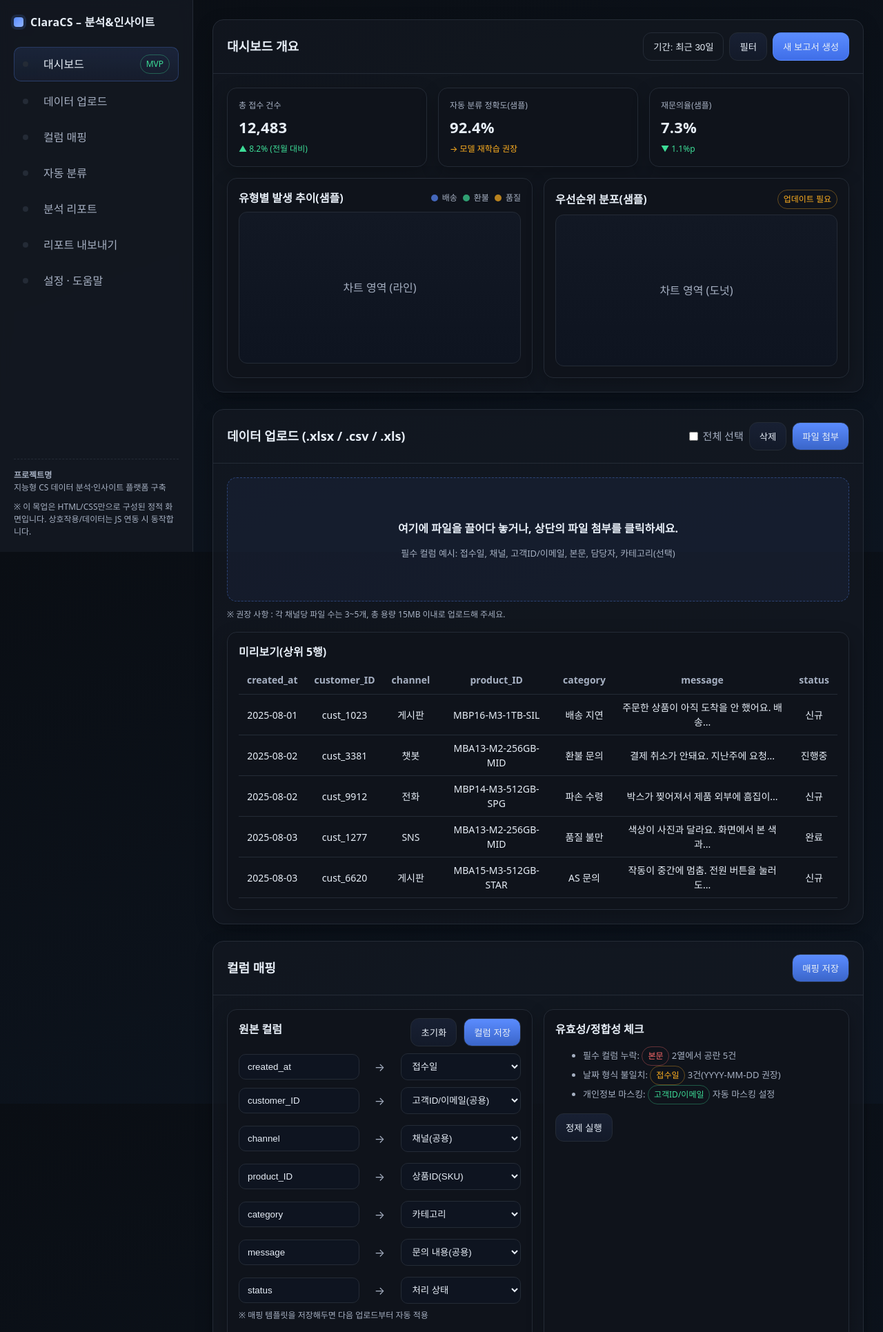
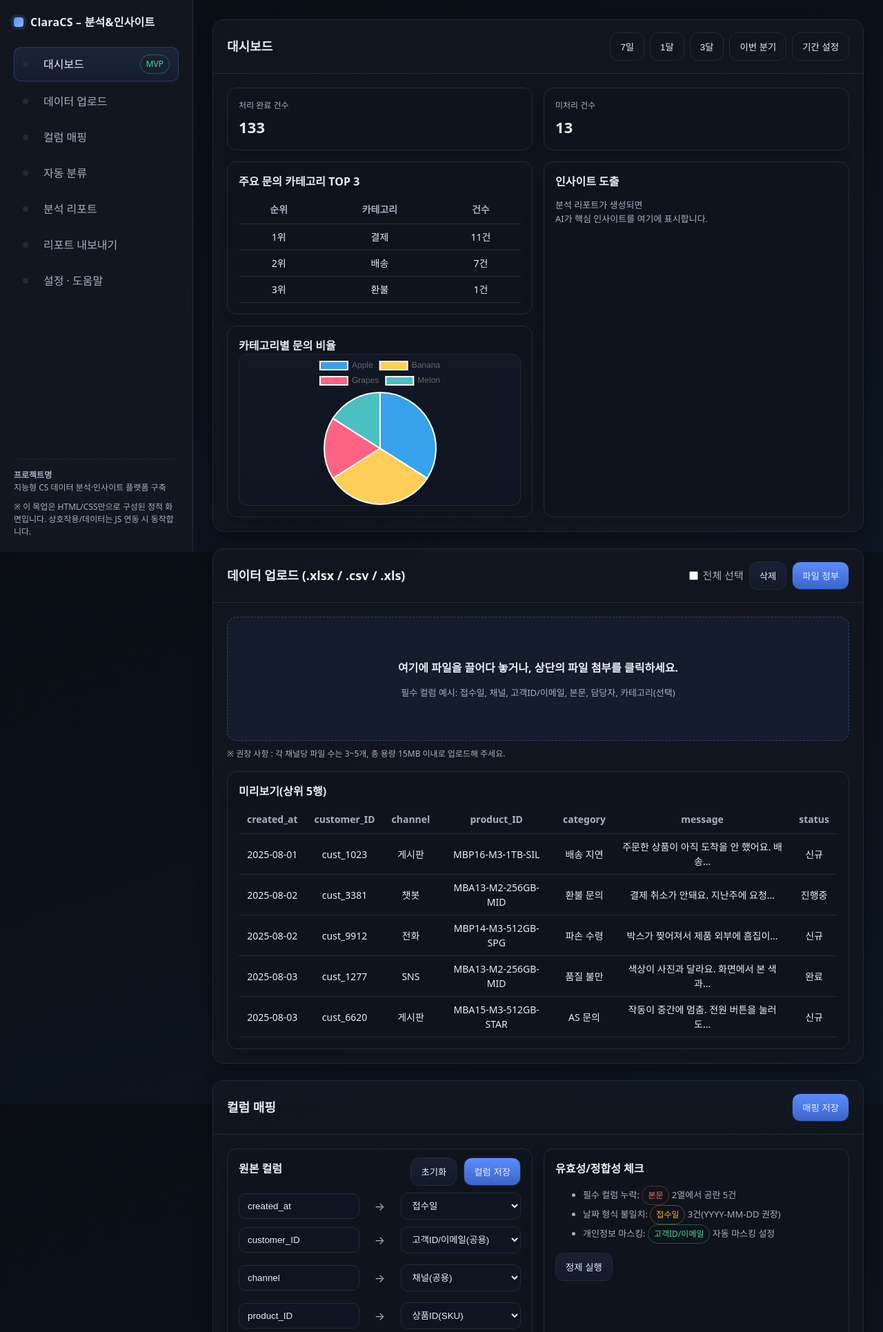
Before and after one commit to ghwo6/ClaraCS, a Flask app: page / in a window 1280 px wide. Shown: the top 1931 px of the page at 69% size. Run offline with Flask 3, Linux system fonts and the light colour scheme; a map, chart or similar area stays blank.

Commit message:
대시보드 추가함

```diff
--- a/app.py
+++ b/app.py
@@ -8,6 +8,7 @@ import os
 import datetime
 import re
 from urllib.parse import quote
+import pandas as pd # 예시를 위해 pandas 사용
 
 def create_app():
     app = Flask(__name__)
@@ -17,6 +18,58 @@ def create_app():
         'uiversion': 3
     }
     Swagger(app)
+
+    @app.route('/dashboard')
+    def get_dashboard_data():
+        """ 여기서 DB 쿼리를 통해 실제 데이터를 가져와야 합니다."""
+        """ 아래는 더미데이터 입니다."""
+            # 1. KPI 데이터
+        kpi_data = {
+            'completed': 133,
+            'pending': 13
+        }
+
+        # 2. TOP 3 카테고리 데이터
+        top_categories_data = [
+            {'rank': 1, 'category': '결제', 'count': 11},
+            {'rank': 2, 'category': '배송', 'count': 7},
+            {'rank': 3, 'category': '환불', 'count': 1}
+        ]
+
+        # 3. 카테고리별 분포 (파이 차트용)
+        category_distribution_data = [
+            {'category': '제품 하자', 'percentage': 40},
+            {'category': '네트워크 불량', 'percentage': 35},
+            {'category': '배송 문제', 'percentage': 25}
+        ]
+
+        # 4. AI 인사이트 (openai 라이브러리 활용)
+        # insight_prompt = f"{period} 동안의 CS 데이터를 요약하고 단기/장기 솔루션을 제안해줘."
+        # generated_text = call_openai_api(insight_prompt) # 가상의 함수
+        generated_insights_html = """
+            <h4>1. 제품 하자 (40%)</h4>
+            <ul>
+                <li>음성, 상담 의존도가 높으므로 전문 대응이 필요합니다.</li>
+                <li><b>단기:</b> 제품별 FAQ, 영상 가이드 제공</li>
+                <li><b>장기:</b> 하자 데이터를 R&D 부서에 피드백하여 불량률 개선</li>
+            </ul>
+            <h4>종합적 인사이트</h4>
+            <ul>
+                <li><b>단기:</b> 게시판 자동 분류, 챗봇 고도화, 음성 콜백 도입을 통해 대응 효율을 높일 수 있습니다.</li>
+                <li><b>장기:</b> CS 데이터를 제품, IT, 물류 부서와 실시간으로 공유하는 피드백 체계를 구축해야 합니다.</li>
+            </ul>
+        """
+
+        # 최종 응답 데이터 구성
+        response_data = {
+            'kpi': kpi_data,
+            'top_categories': top_categories_data,
+            'category_distribution': category_distribution_data,
+            'insights': generated_insights_html
+        }
+
+        return jsonify(response_data)
+
 
     @app.route('/download-pdf', methods=["GET"])
     def download_pdf_report():
--- /dev/null
+++ b/static/js/dashboard.js
@@ -0,0 +1,91 @@
+console.log("✅ dashborad.js 파일이 성공적으로 로드되었습니다!");
+document.addEventListener('DOMContentLoaded', function() {
+    const filters = document.getElementById('period-filters');
+    let categoryPieChart = null;
+
+    filters.addEventListener('click', e => {
+        if(e.target.tagName ==='BUTTON') {
+            filters.querySelectorAll('button').forEach(btn => btn.classList.remove('active'));
+            e.target.classList.add('active');
+
+            const period = e.target.textContent; // '7일', '30일' 등
+            fetchDashboardData(period);
+        }
+    });
+
+    // 2. 백엔드에 데이터를 요청하는 함수
+
+    // 2. 백엔드 API 호출 대신, 가상 데이터를 반환하는 함수
+    function fetchDashboardData(period) {
+        console.log(`'${period}'에 대한 가상 데이터를 불러옵니다.`);
+
+        // --- DB 연결 전 사용할 가상(Dummy) 데이터 ---
+        // 나중에 이 부분을 실제 fetch API 호출로 바꾸기만 하면 됩니다.
+        const dummyDatabase = {
+            '7일': {
+                kpi: { completed: 133, pending: 13 },
+                top_categories: [
+                    { rank: 1, category: '결제', count: 11 },
+                    { rank: 2, category: '배송', count: 7 },
+                    { rank: 3, category: '환불', count: 1 }
+                ],
+                category_distribution: [
+                    { category: 'Apple', percentage: 34.0 },
+                    { category: 'Banana', percentage: 32.0 },
+                    { category: 'Grapes', percentage: 18.0 },
+                    { category: 'Melon', percentage: 16.0 }
+                ]
+            },
+            '1달': {
+                kpi: { completed: 650, pending: 45 },
+                top_categories: [
+                    { rank: 1, category: '배송', count: 152 },
+                    { rank: 2, category: '제품 하자', count: 98 },
+                    { rank: 3, category: '결제', count: 77 }
+                ],
+                category_distribution: [
+                    { category: '배송', percentage: 38 },
+                    { category: '제품 하자', percentage: 25 },
+                    { category: '결제', percentage: 20 },
+                    { category: '기타', percentage: 17 }
+                ]
+            }
+        };
+
+        const dataForPeriod = dummyDatabase[period] || dummyDatabase['7일'];
+        updateDashboard(dataForPeriod);
+    }
+
+    function updateDashboard(data) {
+        // KPI, TOP3, 차트만 업데이트 (인사이트 업데이트 코드 제거)
+        document.getElementById('completed-count').textContent = data.kpi.completed;
+        document.getElementById('pending-count').textContent = data.kpi.pending;
+
+        const topCategoriesTable = document.getElementById('top-categories-table');
+        topCategoriesTable.innerHTML = '';
+        data.top_categories.forEach(item => {
+            const row = `<tr><td>${item.rank}위</td><td>${item.category}</td><td class="right">${item.count}건</td></tr>`;
+            topCategoriesTable.innerHTML += row;
+        });
+
+        const ctx = document.getElementById('category-pie-chart').getContext('2d');
+        const chartData = {
+            labels: data.category_distribution.map(item => item.category),
+            datasets: [{
+                data: data.category_distribution.map(item => item.percentage),
+                backgroundColor: ['#36A2EB', '#FFCE56', '#FF6384', '#4BC0C0', '#9966FF'],
+            }]
+        };
+
+        if (categoryPieChart) {
+            categoryPieChart.destroy();
+        }
+        categoryPieChart = new Chart(ctx, { type: 'pie', data: chartData });
+    }
+
+    const initialButton = document.querySelector('#period-filters .btn');
+    if (initialButton) {
+        initialButton.classList.add('active');
+        fetchDashboardData(initialButton.textContent);
+    }
+});
--- a/templates/index.html
+++ b/templates/index.html
@@ -8,6 +8,8 @@
     <meta property="og:image" content="" />
     <title>ClaraCS – 지능형 CS 데이터 분석·인사이트 플랫폼</title>
     <link rel="stylesheet" href="{{ url_for('static', filename='css/style.css') }}">
+
+    <script src="https://cdn.jsdelivr.net/npm/chart.js"></script>
 </head>
 <body>
 <div class="app">
@@ -35,40 +37,66 @@
   <!-- 메인 -->
   <main class="main">
 
-    <!-- 대시보드 개요 -->
+    <!-- 대시보드 -->
     <section class="section" id="dashboard">
       <div class="head">
-        <h2>대시보드 개요</h2>
-        <div class="toolbar">
-          <button class="btn ghost">기간: 최근 30일</button>
-          <button class="btn">필터</button>
-          <button class="btn primary">새 보고서 생성</button>
+        <h2>대시보드</h2>
+        <div class="toolbar" id="period-filters">
+          <button class="btn ghost active">7일</button>
+          <button class="btn ghost">1달</button>
+          <button class="btn ghost">3달</button>
+          <button class="btn ghost">이번 분기</button>
+          <button class="btn ghost">기간 설정</button>
         </div>
       </div>
       <div class="body">
-        <div class="grid cols-3">
-          <div class="card kpi"><div class="label">총 접수 건수</div><div class="value">12,483</div><div class="trend">▲ 8.2% (전월 대비)</div></div>
-          <div class="card kpi"><div class="label">자동 분류 정확도(샘플)</div><div class="value">92.4%</div><div class="trend" style="color:var(--warn)">→ 모델 재학습 권장</div></div>
-          <div class="card kpi"><div class="label">재문의율(샘플)</div><div class="value">7.3%</div><div class="trend">▼ 1.1%p</div></div>
+        <div class="grid cols-2">
+          <div class="card kpi">
+            <div class="label">처리 완료 건수</div>
+            <div class="value" id="completed-count">133건</div>
           </div>
+
+          <div class="card kpi">
+            <div class="label">미처리 건수</div>
+            <div class="value" id="pending-count">13건</div>
+          </div>
+        </div>
+
     <div class="grid cols-2" style="margin-top:16px;">
+      <div class="grid-vertical">
         <div class="card">
-            <div style="display:flex; justify-content:space-between; align-items:center; margin-bottom:8px;">
-              <strong>유형별 발생 추이(샘플)</strong>
-              <div class="legend"><div class="item"><span class="dot"></span>배송</div><div class="item"><span class="dot" style="background:#3ddc97"></span>환불</div><div class="item"><span class="dot" style="background:#ffb020"></span>품질</div></div>
+          <strong>주요 문의 카테고리 TOP 3</strong>
+          <table class="table" style="margin-top:8px;">
+            <thead>
+              <tr>
+                <th>순위</th>
+                <th>카테고리</th>
+                <th class="right">건수</th>
+              </tr>
+            </thead>
+            <tbody id="top-categories-table">
+              <tr><td colspan="3">데이터를 불러오는 중입니다...</td></tr>
+            </tbody>
+          </table>
         </div>
-            <div class="chart-box">차트 영역 (라인)</div>
+        <div class="card" style="margin-top:16px;">
+          <strong>카테고리별 문의 비율</strong>
+          <div class="chart-box">
+            <canvas id="category-pie-chart"></canvas>
           </div>
+        </div>
+      </div>
+
       <div class="card">
-            <div style="display:flex; justify-content:space-between; align-items:center; margin-bottom:8px;">
-              <strong>우선순위 분포(샘플)</strong>
-              <span class="badge warn">업데이트 필요</span>
+        <strong>인사이트 도출</strong>
+        <div id="generated-insights" style="margin-top: 8px;">
+          <p class="subtle">분석 리포트가 생성되면<br>AI가 핵심 인사이트를 여기에 표시합니다.</p>
         </div>
-            <div class="chart-box">차트 영역 (도넛)</div>
       </div>
     </div>
   </div>
 </section>
+
 
     <!-- 업로드 -->
     <section class="section" id="upload">
@@ -314,6 +342,7 @@
 </div>
 <script type="text/javascript" src="{{ url_for('static', filename='js/sidebar.js') }}"></script>
 <script type="text/javascript" src="{{ url_for('static', filename='js/common.js') }}"></script>
+<script type="text/javascript" src="{{ url_for('static', filename='js/dashboard.js') }}"></script>
 <script type="text/javascript" src="{{ url_for('static', filename='js/upload.js') }}"></script>
 <script type="text/javascript" src="{{ url_for('static', filename='js/report.js') }}"></script>
 <script type="text/javascript" src="{{ url_for('static', filename='js/auto_classify.js') }}"></script>
```
Also changed, not shown: 1 other file. Lines whose indentation alone changed are shown as unchanged.
